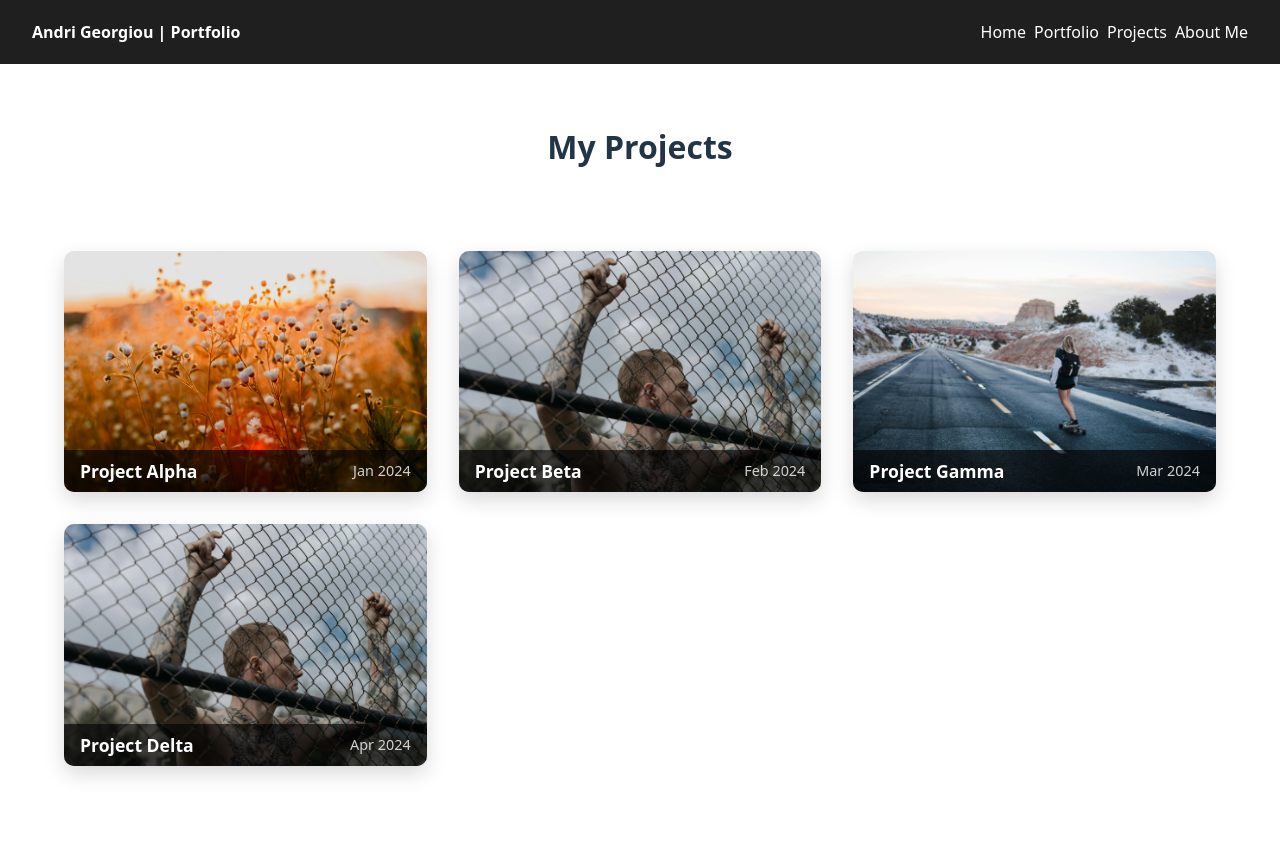
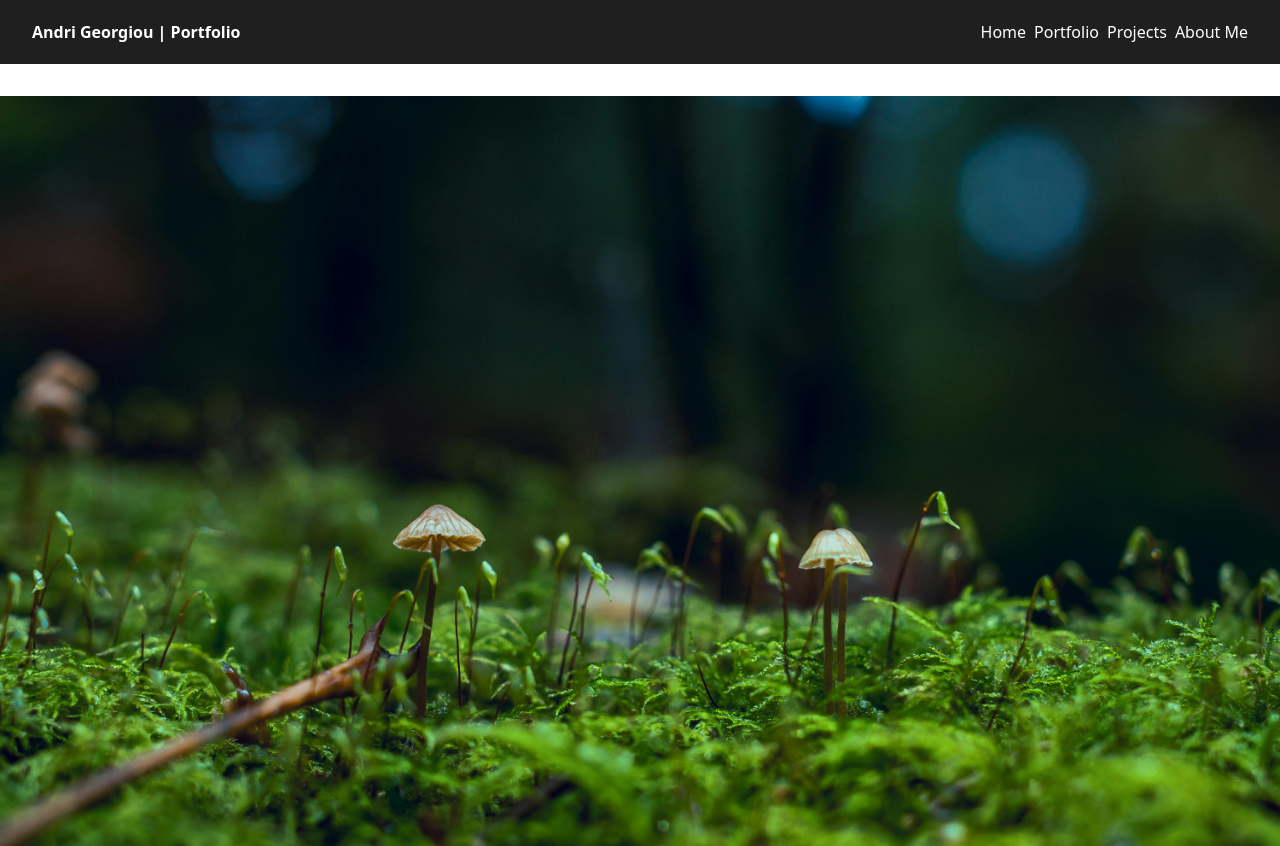
Before and after one commit to VictorySpecificationII/flowersbythebed-photography, a React (Vite) app: page /projects in a window 1280 px wide. Shown: the top 846 px of the page. Built offline with nearby package versions, Linux system fonts and the light colour scheme.

Commit message:
made a start on the parallax effect for projects page

```diff
--- a/src/modules/Projects.jsx
+++ b/src/modules/Projects.jsx
@@ -1,6 +1,7 @@
 import "./submodules/Projects/Projects.css";
-import { useState } from "react";
+import { useState, useEffect } from "react";
 import GallerySection from "./submodules/Projects/GallerySection";
+import ParallaxBg from "../images/Home/ParallaxBg.jpeg"; // 🔹 Parallax image
 
 // Import images statically per folder
 const project1Gallery = Object.values(import.meta.glob('../images/Projects/Project1/*.{jpg,jpeg,png}', { eager: true })).map(m => m.default);
@@ -19,10 +20,36 @@ const projects = [
 export default function ProjectsSection() {
   const [selectedProject, setSelectedProject] = useState(null);
 
+  // Optional scroll-based parallax enhancement
+  useEffect(() => {
+    const handleScroll = () => {
+      const scrollY = window.scrollY;
+      document.documentElement.style.setProperty("--scrollY", scrollY);
+    };
+    window.addEventListener("scroll", handleScroll);
+    return () => window.removeEventListener("scroll", handleScroll);
+  }, []);
+
   return (
     <div className="projects-container">
-      <h2 className="projects-title">My Projects</h2>
+      {/* 🔹 Parallax Header */}
+      <section
+        className="projects-parallax-section"
+        style={{
+          height: "100vh",
+          position: "relative",
+          overflow: "hidden",
+        }}
+      >
+        <div
+          className="projects-parallax-bg"
+          style={{
+            backgroundImage: `url(${ParallaxBg})`,
+          }}
+        />
+      </section>
 
+      {/* 🔹 Project Grid */}
       <div className="projects-grid">
         {projects.map((proj, idx) => (
           <div
@@ -30,7 +57,7 @@ export default function ProjectsSection() {
             key={idx}
             onClick={() => setSelectedProject(proj)}
           >
-            <img src={proj.gallery[0]} alt={proj.title} />
+            <img src={proj.gallery[0]} alt={proj.title} loading="lazy" />
             <div className="project-overlay">
               <h3>{proj.title}</h3>
               <span>{proj.date}</span>
@@ -39,11 +66,13 @@ export default function ProjectsSection() {
         ))}
       </div>
 
+      {/* 🔹 Custom Section */}
       <section className="custom-section">
         <h2>Special Feature</h2>
         <p>This area is flexible. Add text, media, or promo content here.</p>
       </section>
 
+      {/* 🔹 Gallery Popup */}
       {selectedProject && (
         <GallerySection
           images={selectedProject.gallery}
--- a/src/modules/submodules/Projects/Projects.css
+++ b/src/modules/submodules/Projects/Projects.css
@@ -111,3 +111,21 @@
     padding: 2rem 2rem;
   }
 }
+.projects-parallax-section {
+  position: relative;
+  height: 100vh;
+  overflow: hidden;
+}
+
+.projects-parallax-bg {
+  position: absolute;
+  top: 0;
+  left: 0;
+  width: 100%;
+  height: 130%;
+  background-size: cover;
+  background-position: center;
+  background-attachment: fixed; /* main parallax effect */
+  transform: translateZ(0);
+  z-index: -1;
+}
```
